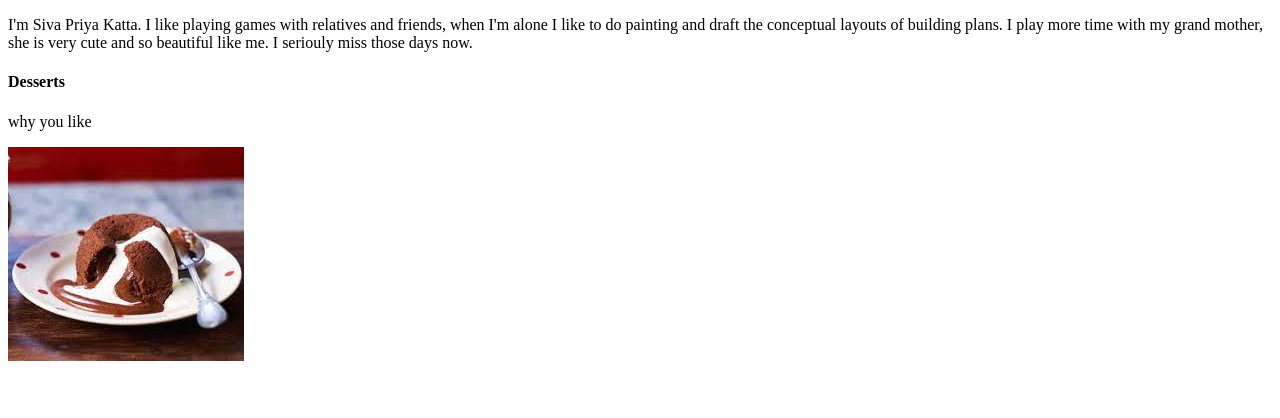
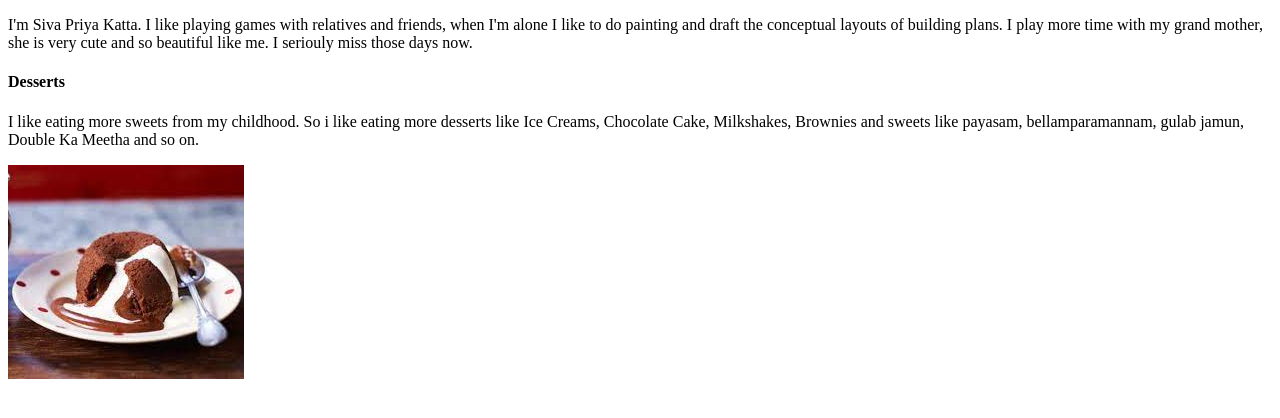
Before and after one commit to 44-563-WebApps-F23/44563-webapps-f23-assignment3-sivapriya43, a plain HTML site: page mystats.html in a window 1280 px wide. Drawn offline with Linux system fonts and the light colour scheme.

Commit message:
desserts

```diff
--- a/mystats.html
+++ b/mystats.html
@@ -10,7 +10,7 @@
     I'm Siva Priya Katta. I like playing games with relatives and friends, when I'm alone I like to do painting and draft the conceptual layouts of building plans. I play more time with my grand mother, she is very cute and so beautiful like me. I seriouly miss those days now.
   </p>
   <h4>Desserts</h4>
-  <p>why you like</p>
+  <p>I like eating more sweets from my childhood. So i like eating more desserts like Ice Creams, Chocolate Cake, Milkshakes, Brownies and sweets like payasam, bellamparamannam, gulab jamun, Double Ka Meetha and so on.</p>
   <img src="dessert.png">
 </body>
 </html>
```
